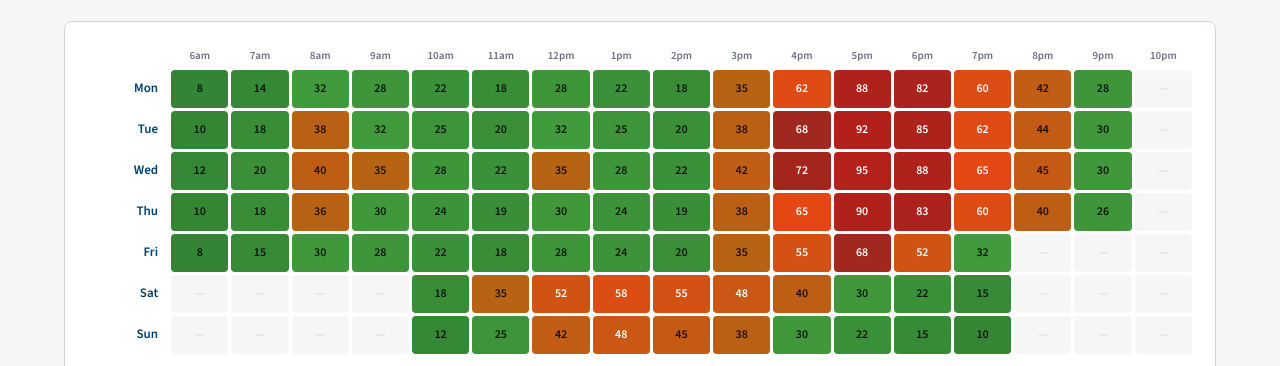
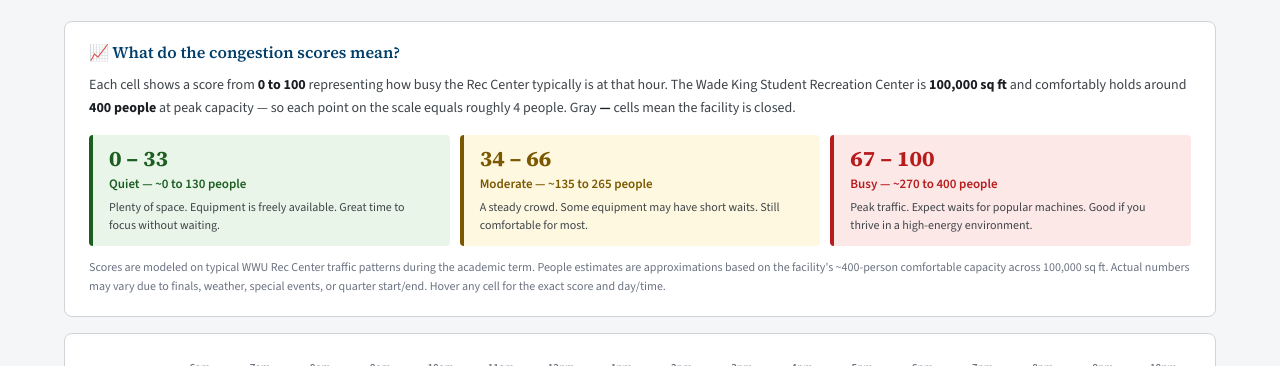
Before and after one commit to caelynswift/recsync-wwu, a plain HTML site: page index.html in a window 1280 px wide. Both pictures are taken after a click on the button "Crowd Dashboard". Shown: the part 425-791 px from the top of the page. Drawn offline with nearby package versions, Linux system fonts and the light colour scheme.

Commit message:
Update index.html

```diff
--- a/index.html
+++ b/index.html
@@ -440,6 +440,30 @@ table.heatmap{border-collapse:separate;border-spacing:3px;width:100%;min-width:6
       <div class="stat-box"><div class="lbl">Quietest slot</div><div class="val" id="quiet-val">—</div><div class="sub" id="quiet-lbl">Loading…</div></div>
       <div class="stat-box"><div class="lbl">Avg weekday 4–6 PM</div><div class="val" id="peak-val">—</div><div class="sub">Peak evening window</div></div>
     </div>
+    <!-- Congestion Score Explainer -->
+    <div style="background:#fff;border:1px solid var(--border);border-radius:var(--r-lg);padding:1.25rem 1.5rem;margin-bottom:1rem;">
+      <h3 style="font-size:16px;font-weight:600;color:var(--navy);margin-bottom:.75rem;display:flex;align-items:center;gap:8px;">&#128200; What do the congestion scores mean?</h3>
+      <p style="font-size:14px;color:var(--ink2);font-weight:300;line-height:1.6;margin-bottom:1rem;">Each cell shows a score from <strong style="color:var(--ink)">0 to 100</strong> representing how busy the Rec Center typically is at that hour. The Wade King Student Recreation Center is <strong style="color:var(--ink)">100,000 sq ft</strong> and comfortably holds around <strong style="color:var(--ink)">400 people</strong> at peak capacity — so each point on the scale equals roughly 4 people. Gray <strong style="color:var(--ink)">—</strong> cells mean the facility is closed.</p>
+      <div style="display:grid;grid-template-columns:repeat(3,1fr);gap:10px;margin-bottom:.75rem;">
+        <div style="background:var(--low-bg);border-radius:var(--r);padding:.75rem 1rem;border-left:4px solid var(--low);">
+          <div style="font-family:'Source Serif 4',serif;font-size:22px;font-weight:700;color:var(--low);line-height:1;">0 – 33</div>
+          <div style="font-size:13px;font-weight:600;color:var(--low);margin:.3rem 0 .2rem;">Quiet &mdash; ~0 to 130 people</div>
+          <div style="font-size:12px;color:var(--ink2);font-weight:300;line-height:1.5;">Plenty of space. Equipment is freely available. Great time to focus without waiting.</div>
+        </div>
+        <div style="background:var(--med-bg);border-radius:var(--r);padding:.75rem 1rem;border-left:4px solid var(--med);">
+          <div style="font-family:'Source Serif 4',serif;font-size:22px;font-weight:700;color:var(--med);line-height:1;">34 – 66</div>
+          <div style="font-size:13px;font-weight:600;color:var(--med);margin:.3rem 0 .2rem;">Moderate &mdash; ~135 to 265 people</div>
+          <div style="font-size:12px;color:var(--ink2);font-weight:300;line-height:1.5;">A steady crowd. Some equipment may have short waits. Still comfortable for most.</div>
+        </div>
+        <div style="background:var(--high-bg);border-radius:var(--r);padding:.75rem 1rem;border-left:4px solid var(--high);">
+          <div style="font-family:'Source Serif 4',serif;font-size:22px;font-weight:700;color:var(--high);line-height:1;">67 – 100</div>
+          <div style="font-size:13px;font-weight:600;color:var(--high);margin:.3rem 0 .2rem;">Busy &mdash; ~270 to 400 people</div>
+          <div style="font-size:12px;color:var(--ink2);font-weight:300;line-height:1.5;">Peak traffic. Expect waits for popular machines. Good if you thrive in a high-energy environment.</div>
+        </div>
+      </div>
+      <p style="font-size:12px;color:var(--ink3);font-weight:300;line-height:1.6;">Scores are modeled on typical WWU Rec Center traffic patterns during the academic term. People estimates are approximations based on the facility&#39;s ~400-person comfortable capacity across 100,000 sq ft. Actual numbers may vary due to finals, weather, special events, or quarter start/end. Hover any cell for the exact score and day/time.</p>
+    </div>
+
     <div class="heatmap-wrap">
       <table class="heatmap" id="heatmap"></table>
       <div class="hm-legend">
@@ -974,7 +998,7 @@ async function sM(){
   try{
     var res=await fetch("https://api.anthropic.com/v1/messages",{
       method:"POST",
-      headers:{"Content-Type":"application/json"},
+      headers:{"Content-Type":"application/json","anthropic-dangerous-direct-browser-access":"true"},
       body:JSON.stringify({
         model:"claude-sonnet-4-20250514",
         max_tokens:150,
```
